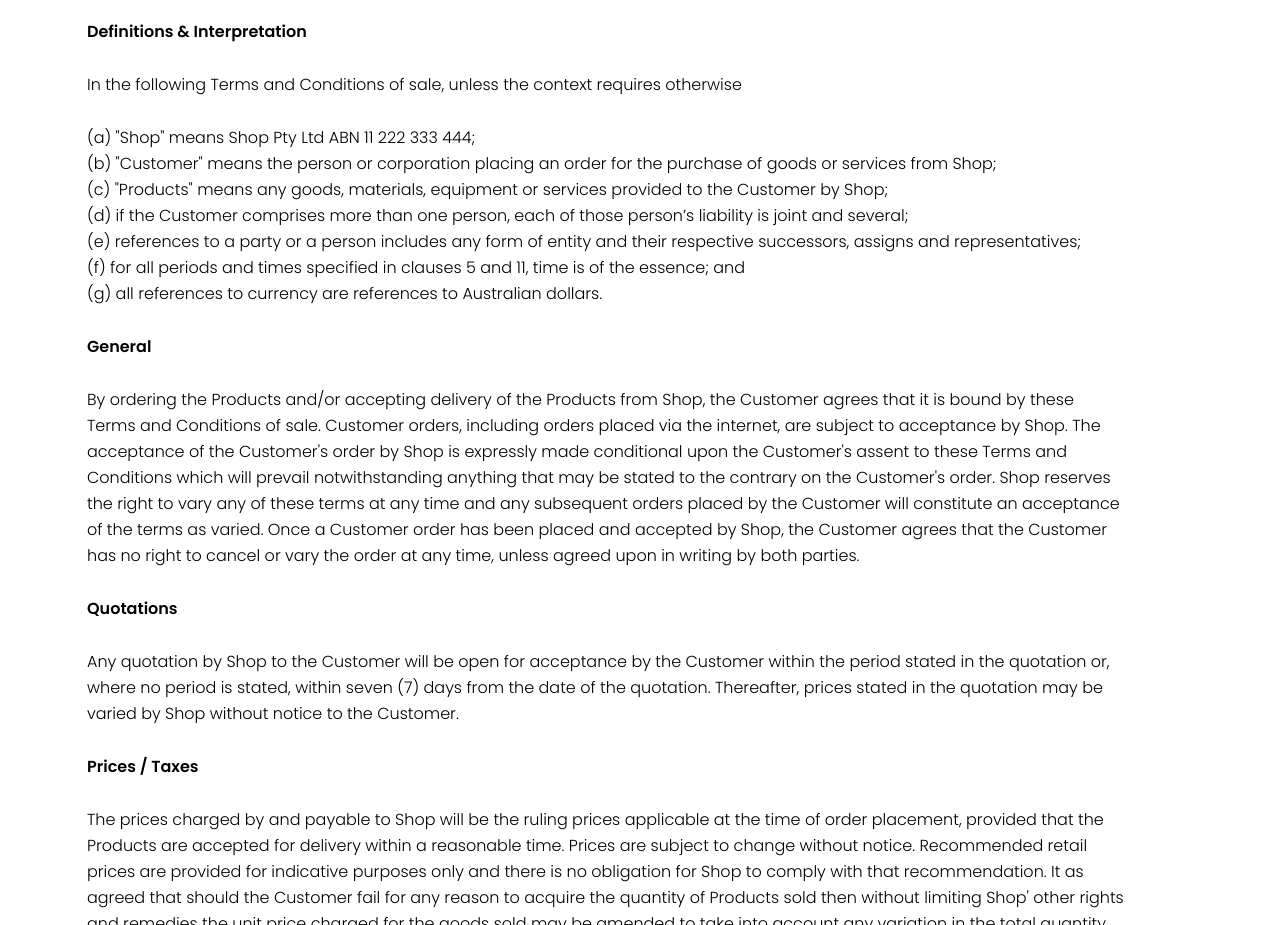
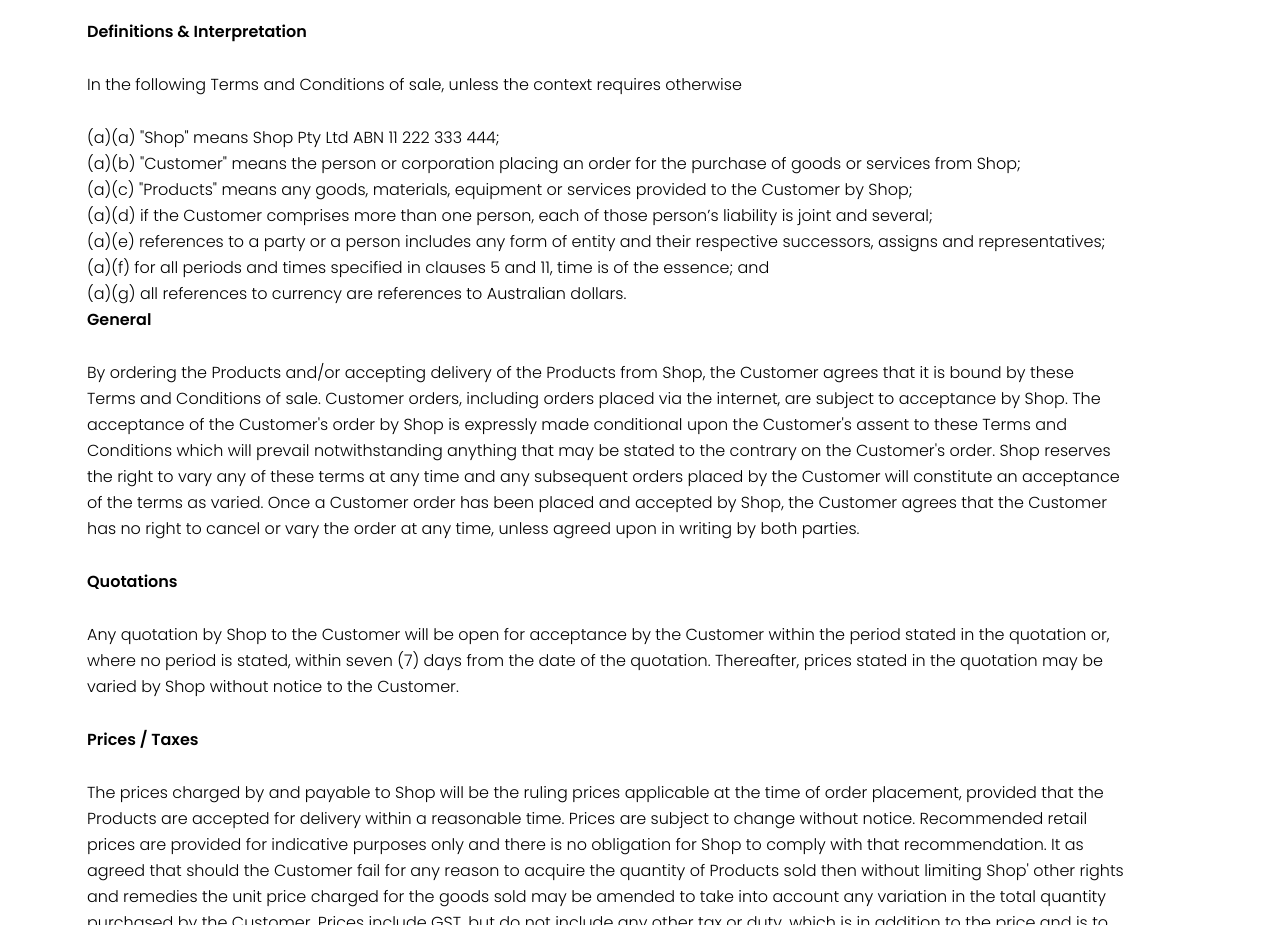
Before and after one commit to Chelnokova/practice_1, a plain HTML site: page index.html in a window 1280 px wide. Shown: the part 2000-2925 px from the top of the page. Drawn offline with Linux system fonts and the light colour scheme.

Commit message:
Update style.css

```diff
--- a/css/style.css
+++ b/css/style.css
@@ -195,8 +195,17 @@ body {
 }
 
 .block3 p,
-ul {
+ol {
 	margin-bottom: 27px;
+}
+
+.block3 ol {
+	counter-reset: count;
+}
+
+.block3 li::before {
+	counter-increment: count;
+	content: "(" counter(count, lower-alpha) ")";
 }
 
 .block4 {
```
